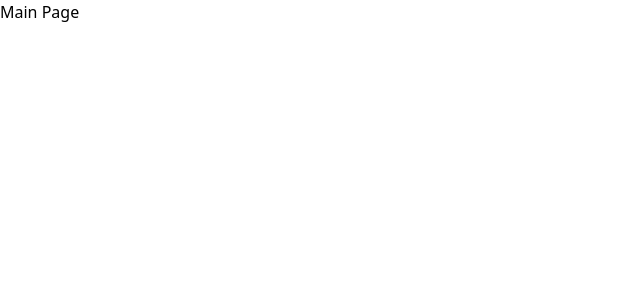
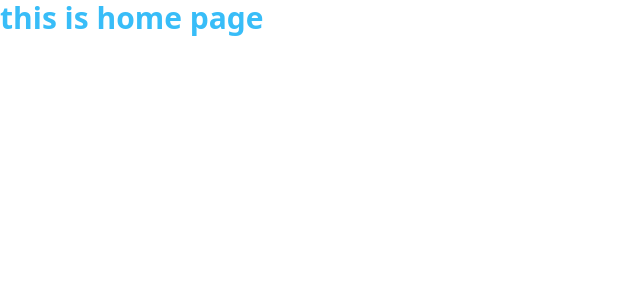
Before and after one commit to rabiulahsan/doctor-booking-client, a React (Vite) app: page / in a window 1280 px wide. Shown: the top 300 px of the page, without its empty margins (0-640 px from the left). Built offline with nearby package versions, Linux system fonts and the light colour scheme.

Commit message:
setup react router

```diff
--- /dev/null
+++ b/src/Layout/MainLayout.jsx
@@ -0,0 +1,7 @@
+import { Outlet } from "react-router-dom";
+
+const MainLayout = () => {
+  return <Outlet></Outlet>;
+};
+
+export default MainLayout;
--- /dev/null
+++ b/src/Pages/HomePage/Home/Home.jsx
@@ -0,0 +1,9 @@
+const Home = () => {
+  return (
+    <div>
+      <p className="text-sky-400 font-semibold text-3xl">this is home page</p>
+    </div>
+  );
+};
+
+export default Home;
--- /dev/null
+++ b/src/Routes/Routes.jsx
@@ -0,0 +1,17 @@
+import { createBrowserRouter } from "react-router-dom";
+import MainLayout from "../Layout/MainLayout";
+import Home from "../Pages/HomePage/Home/Home";
+
+export const router = createBrowserRouter([
+  {
+    path: "/",
+    element: <MainLayout></MainLayout>,
+    // errorElement:
+    children: [
+      {
+        path: "/",
+        element: <Home></Home>,
+      },
+    ],
+  },
+]);
--- a/src/main.jsx
+++ b/src/main.jsx
@@ -1,9 +1,13 @@
+import { RouterProvider } from "react-router-dom";
+import { router } from "./Routes/Routes";
+import ReactDOM from "react-dom/client";
 import { StrictMode } from "react";
-import { createRoot } from "react-dom/client";
 import "./index.css";
 
-createRoot(document.getElementById("root")).render(
+ReactDOM.createRoot(document.getElementById("root")).render(
   <StrictMode>
-    <p>Main Page</p>
+    {/* <SkeletonTheme baseColor="#313131" highlightColor="#525252"> */}
+    <RouterProvider router={router}></RouterProvider>
+    {/* </SkeletonTheme> */}
   </StrictMode>
 );
```
